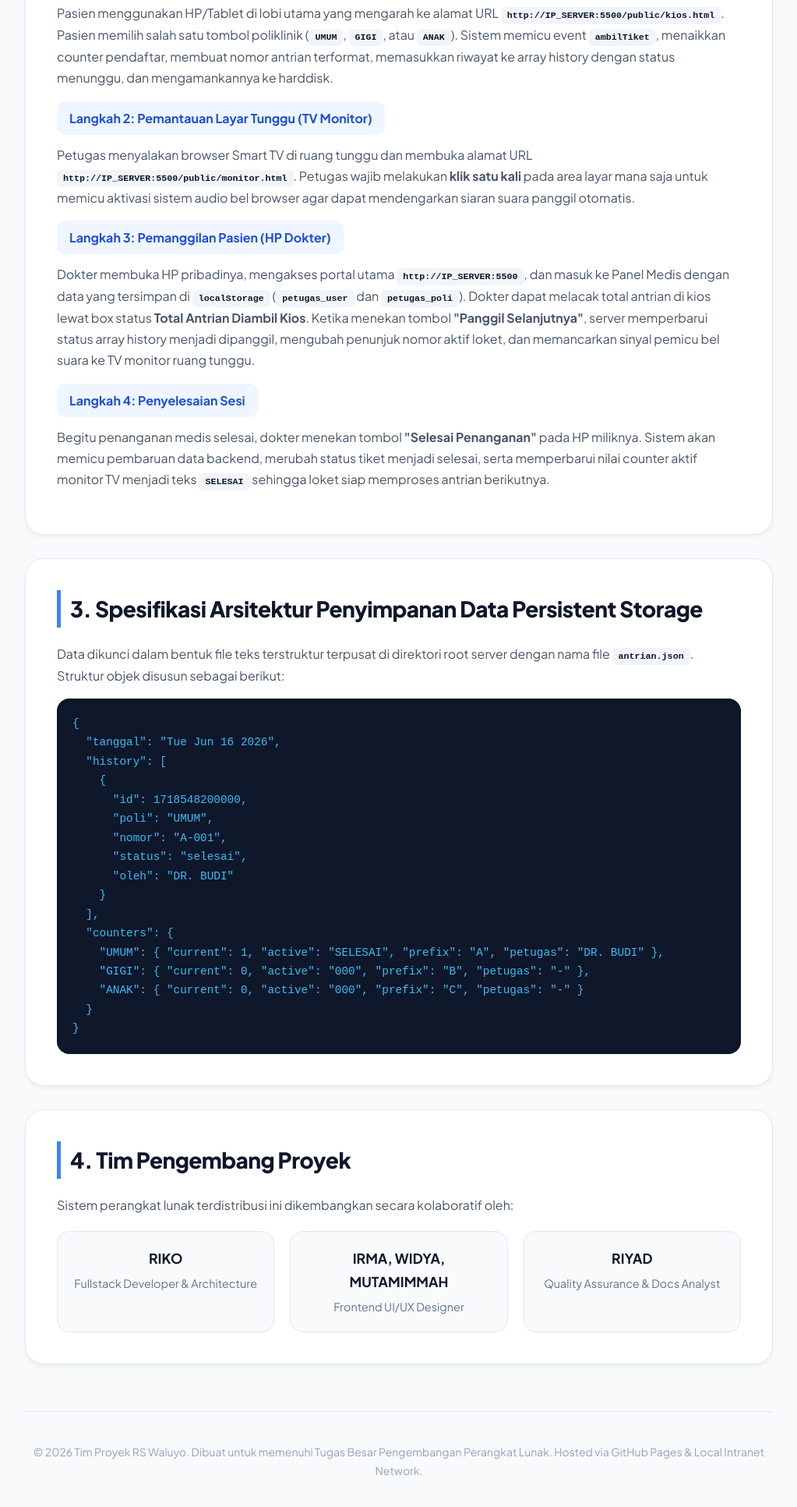
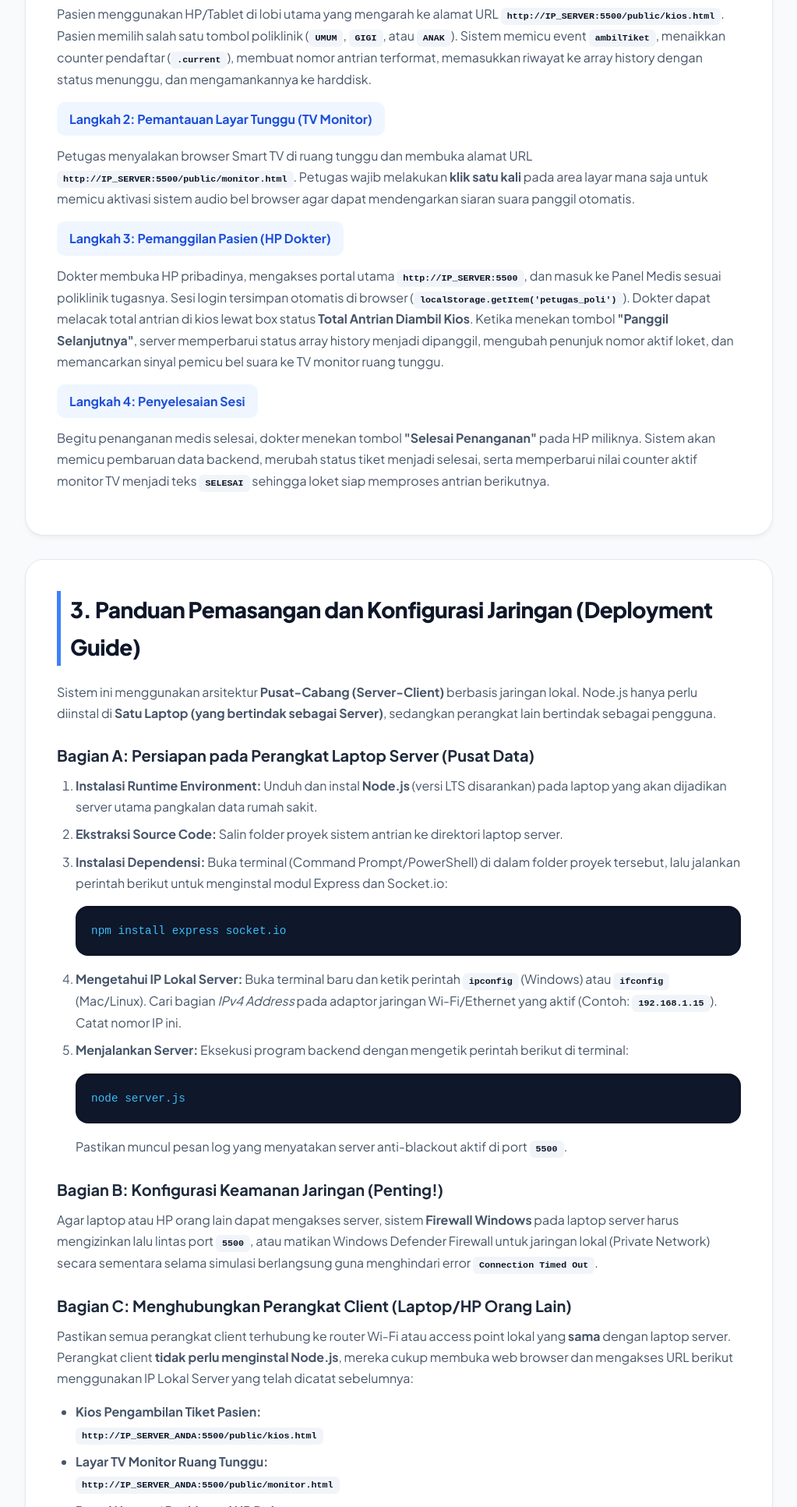
Before and after one commit to rikofajar30/sistem-antrian-rumah-sakit, a website: page docs/index.html in a window 1280 px wide. Shown: the part 1531-3464 px from the top of the page at 78% size, without its empty margins (128-1151 px from the left). Drawn offline with Linux system fonts and the light colour scheme.

Commit message:
peubahan file di docs

```diff
--- a/docs/index.html
+++ b/docs/index.html
@@ -111,7 +111,7 @@
             font-family: 'Courier New', Courier, monospace;
             font-size: 0.9rem;
             overflow-x: auto;
-            margin-top: 12px;
+            margin: 16px 0;
             box-shadow: inset 0 2px 4px rgba(0, 0, 0, 0.3);
         }
 
@@ -201,7 +201,7 @@
                     Anak: C).</li>
                 <li><strong>Real-Time WebSocket Sync:</strong> Transmisi data instan dua arah antar perangkat
                     memanfaatkan
-                    library <code>Socket.io</code> melalui integrasi event data terpusat.</li>
+                    library <code>Socket.io</code> melalui integrasi event data terpusat (<code>updateData</code>).</li>
                 <li><strong>Voice Announcement System:</strong> Suara bel otomatis (<code>suaraBel</code>) yang
                     ditiupkan langsung
                     dari browser TV ruang tunggu setelah interaksi klik pertama pada layar.</li>
@@ -226,8 +226,9 @@
                 <p>Pasien menggunakan HP/Tablet di lobi utama yang mengarah ke alamat URL
                     <code>http://IP_SERVER:5500/public/kios.html</code>. Pasien memilih salah satu tombol poliklinik
                     (<code>UMUM</code>, <code>GIGI</code>, atau <code>ANAK</code>). Sistem memicu event
-                    <code>ambilTiket</code>, menaikkan counter pendaftar, membuat nomor antrian terformat, memasukkan
-                    riwayat ke array history dengan status menunggu, dan mengamankannya ke harddisk.
+                    <code>ambilTiket</code>, menaikkan counter pendaftar (<code>.current</code>), membuat nomor antrian
+                    terformat, memasukkan riwayat ke array history dengan status menunggu, dan mengamankannya ke
+                    harddisk.
                 </p>
             </div>
 
@@ -243,9 +244,9 @@
             <div>
                 <div class="step-title">Langkah 3: Pemanggilan Pasien (HP Dokter)</div>
                 <p>Dokter membuka HP pribadinya, mengakses portal utama <code>http://IP_SERVER:5500</code>, dan masuk ke
-                    Panel Medis dengan data yang tersimpan di <code>localStorage</code> (<code>petugas_user</code> dan
-                    <code>petugas_poli</code>). Dokter dapat melacak total antrian di kios lewat box status
-                    <strong>Total Antrian Diambil Kios</strong>. Ketika menekan tombol <strong>"Panggil
+                    Panel Medis sesuai poliklinik tugasnya. Sesi login tersimpan otomatis di browser
+                    (<code>localStorage.getItem('petugas_poli')</code>). Dokter dapat melacak total antrian di kios
+                    lewat box status <strong>Total Antrian Diambil Kios</strong>. Ketika menekan tombol <strong>"Panggil
                         Selanjutnya"</strong>, server memperbarui status array history menjadi dipanggil, mengubah
                     penunjuk nomor aktif loket, dan memancarkan sinyal pemicu bel suara ke TV monitor ruang tunggu.</p>
             </div>
@@ -260,26 +261,51 @@
         </div>
 
         <div class="card">
-            <h2>3. Spesifikasi Arsitektur Penyimpanan Data Persistent Storage</h2>
-            <p>Data dikunci dalam bentuk file teks terstruktur terpusat di direktori root server dengan nama file
-                <code>antrian.json</code>. Struktur objek disusun sebagai berikut:</p>
-            <pre>{
-  "tanggal": "Tue Jun 16 2026",
-  "history": [
-    {
-      "id": 1718548200000,
-      "poli": "UMUM",
-      "nomor": "A-001",
-      "status": "selesai",
-      "oleh": "DR. BUDI"
-    }
-  ],
-  "counters": {
-    "UMUM": { "current": 1, "active": "SELESAI", "prefix": "A", "petugas": "DR. BUDI" },
-    "GIGI": { "current": 0, "active": "000", "prefix": "B", "petugas": "-" },
-    "ANAK": { "current": 0, "active": "000", "prefix": "C", "petugas": "-" }
-  }
-}</pre>
+            <h2>3. Panduan Pemasangan dan Konfigurasi Jaringan (Deployment Guide)</h2>
+            <p>Sistem ini menggunakan arsitektur <strong>Pusat-Cabang (Server-Client)</strong> berbasis jaringan lokal.
+                Node.js hanya perlu diinstal di <strong>Satu Laptop (yang bertindak sebagai Server)</strong>, sedangkan
+                perangkat lain bertindak sebagai pengguna.</p>
+
+            <h3>Bagian A: Persiapan pada Perangkat Laptop Server (Pusat Data)</h3>
+            <ol>
+                <li><strong>Instalasi Runtime Environment:</strong> Unduh dan instal <strong>Node.js</strong> (versi LTS
+                    disarankan) pada laptop yang akan dijadikan server utama pangkalan data rumah sakit.</li>
+                <li><strong>Ekstraksi Source Code:</strong> Salin folder proyek sistem antrian ke direktori laptop
+                    server.</li>
+                <li><strong>Instalasi Dependensi:</strong> Buka terminal (Command Prompt/PowerShell) di dalam folder
+                    proyek tersebut, lalu jalankan perintah berikut untuk menginstal modul Express dan Socket.io:
+                    <pre>npm install express socket.io</pre>
+                </li>
+                <li><strong>Mengetahui IP Lokal Server:</strong> Buka terminal baru dan ketik perintah
+                    <code>ipconfig</code> (Windows) atau <code>ifconfig</code> (Mac/Linux). Cari bagian <em>IPv4
+                        Address</em> pada adaptor jaringan Wi-Fi/Ethernet yang aktif (Contoh:
+                    <code>192.168.1.15</code>). Catat nomor IP ini.</li>
+                <li><strong>Menjalankan Server:</strong> Eksekusi program backend dengan mengetik perintah berikut di
+                    terminal:
+                    <pre>node server.js</pre>
+                    Pastikan muncul pesan log yang menyatakan server anti-blackout aktif di port <code>5500</code>.
+                </li>
+            </ol>
+
+            <h3>Bagian B: Konfigurasi Keamanan Jaringan (Penting!)</h3>
+            <p>Agar laptop atau HP orang lain dapat mengakses server, sistem <strong>Firewall Windows</strong> pada
+                laptop server harus mengizinkan lalu lintas port <code>5500</code>, atau matikan Windows Defender
+                Firewall untuk jaringan lokal (Private Network) secara sementara selama simulasi berlangsung guna
+                menghindari error <code>Connection Timed Out</code>.</p>
+
+            <h3>Bagian C: Menghubungkan Perangkat Client (Laptop/HP Orang Lain)</h3>
+            <p>Pastikan semua perangkat client terhubung ke router Wi-Fi atau access point lokal yang
+                <strong>sama</strong> dengan laptop server. Perangkat client <strong>tidak perlu menginstal
+                    Node.js</strong>, mereka cukup membuka web browser dan mengakses URL berikut menggunakan IP Lokal
+                Server yang telah dicatat sebelumnya:</p>
+
+            <ul>
+                <li><strong>Kios Pengambilan Tiket
+                        Pasien:</strong><br><code>http://IP_SERVER_ANDA:5500/public/kios.html</code></li>
+                <li><strong>Layar TV Monitor Ruang
+                        Tunggu:</strong><br><code>http://IP_SERVER_ANDA:5500/public/monitor.html</code></li>
+                <li><strong>Portal Utama / Dashboard HP Dokter:</strong><br><code>http://IP_SERVER_ANDA:5500</code></li>
+            </ul>
         </div>
 
         <div class="card">
```
Also changed, not shown: docs/index.md (deleted, +0 -84 lines).
